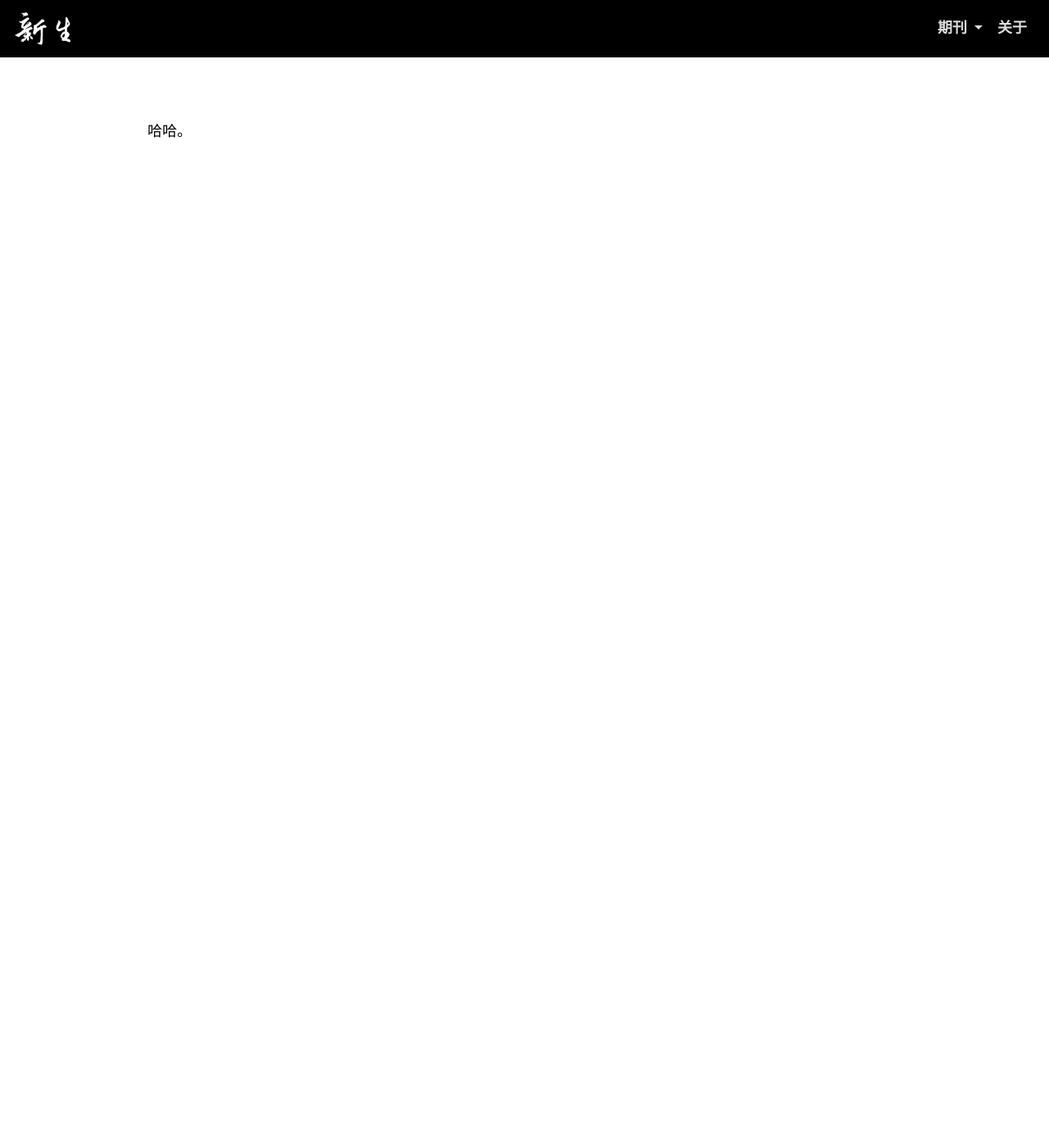
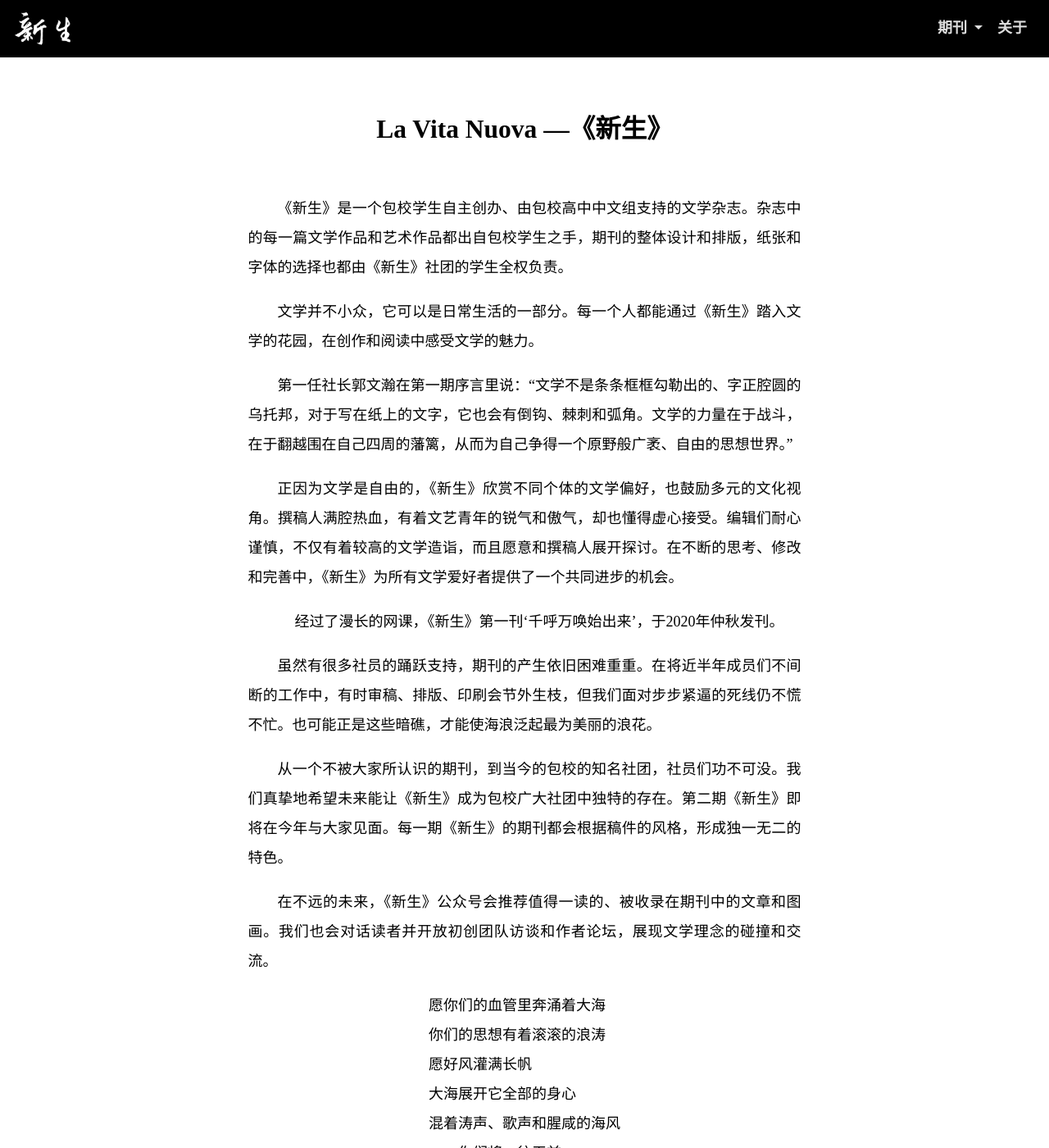
Before and after one commit to youshenmexindemingzima/rebirth, a Jekyll site: the page built from 关于.html, in a window 1280 px wide and 1400 px high. Shown: the whole window at 82% size. Built offline with Jekyll 4.4.1, drawn with Linux system fonts in a browser that asks for light colours; some web fonts are replaced.

Commit message:
about pag

```diff
--- a/关于.html
+++ b/关于.html
@@ -3,6 +3,20 @@ layout: default
 title: 关于
 ---
 
-<main>
-  <p>哈哈。</p>
+<main class="d-flex flex-column align-items-center">
+  <h1 class="font-mingti" style="font-size: 1.75em; line-height: 1;">La Vita Nuova —《新生》</h1>
+  <p>《新生》是一个包校学生自主创办、由包校高中中文组支持的文学杂志。杂志中的每一篇文学作品和艺术作品都出自包校学生之手，期刊的整体设计和排版，纸张和字体的选择也都由《新生》社团的学生全权负责。</p>
+  <p>文学并不小众，它可以是日常生活的一部分。每一个人都能通过《新生》踏入文学的花园，在创作和阅读中感受文学的魅力。</p>
+  <p>第一任社长郭文瀚在第一期序言里说：“文学不是条条框框勾勒出的、字正腔圆的乌托邦，对于写在纸上的文字，它也会有倒钩、棘刺和弧角。文学的力量在于战斗，在于翻越围在自己四周的藩篱，从而为自己争得一个原野般广袤、自由的思想世界。”</p>
+  <p>正因为文学是自由的，《新生》欣赏不同个体的文学偏好，也鼓励多元的文化视角。撰稿人满腔热血，有着文艺青年的锐气和傲气，却也懂得虚心接受。编辑们耐心谨慎，不仅有着较高的文学造诣，而且愿意和撰稿人展开探讨。在不断的思考、修改和完善中，《新生》为所有文学爱好者提供了一个共同进步的机会。</p>
+  <p>经过了漫长的网课，《新生》第一刊‘千呼万唤始出来’，于2020年仲秋发刊。</p>
+  <p>虽然有很多社员的踊跃支持，期刊的产生依旧困难重重。在将近半年成员们不间断的工作中，有时审稿、排版、印刷会节外生枝，但我们面对步步紧逼的死线仍不慌不忙。也可能正是这些暗礁，才能使海浪泛起最为美丽的浪花。</p>
+  <p>从一个不被大家所认识的期刊，到当今的包校的知名社团，社员们功不可没。我们真挚地希望未来能让《新生》成为包校广大社团中独特的存在。第二期《新生》即将在今年与大家见面。每一期《新生》的期刊都会根据稿件的风格，形成独一无二的特色。</p>
+  <p>在不远的未来，《新生》公众号会推荐值得一读的、被收录在期刊中的文章和图画。我们也会对话读者并开放初创团队访谈和作者论坛，展现文学理念的碰撞和交流。</p>
+  <p class="no-indent">愿你们的血管里奔涌着大海
+你们的思想有着滚滚的浪涛
+愿好风灌满长帆
+大海展开它全部的身心
+混着涛声、歌声和腥咸的海风
+——你们将一往无前</p>
 </main>
```
